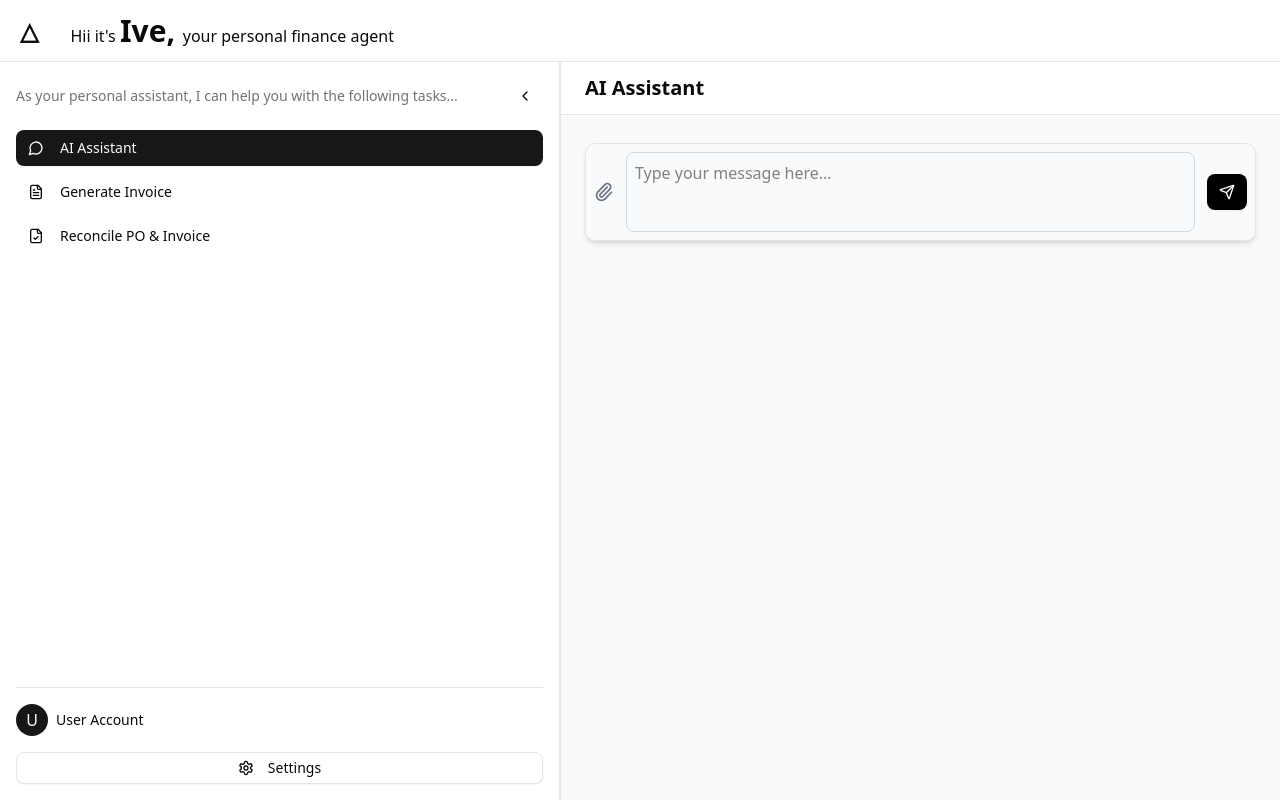
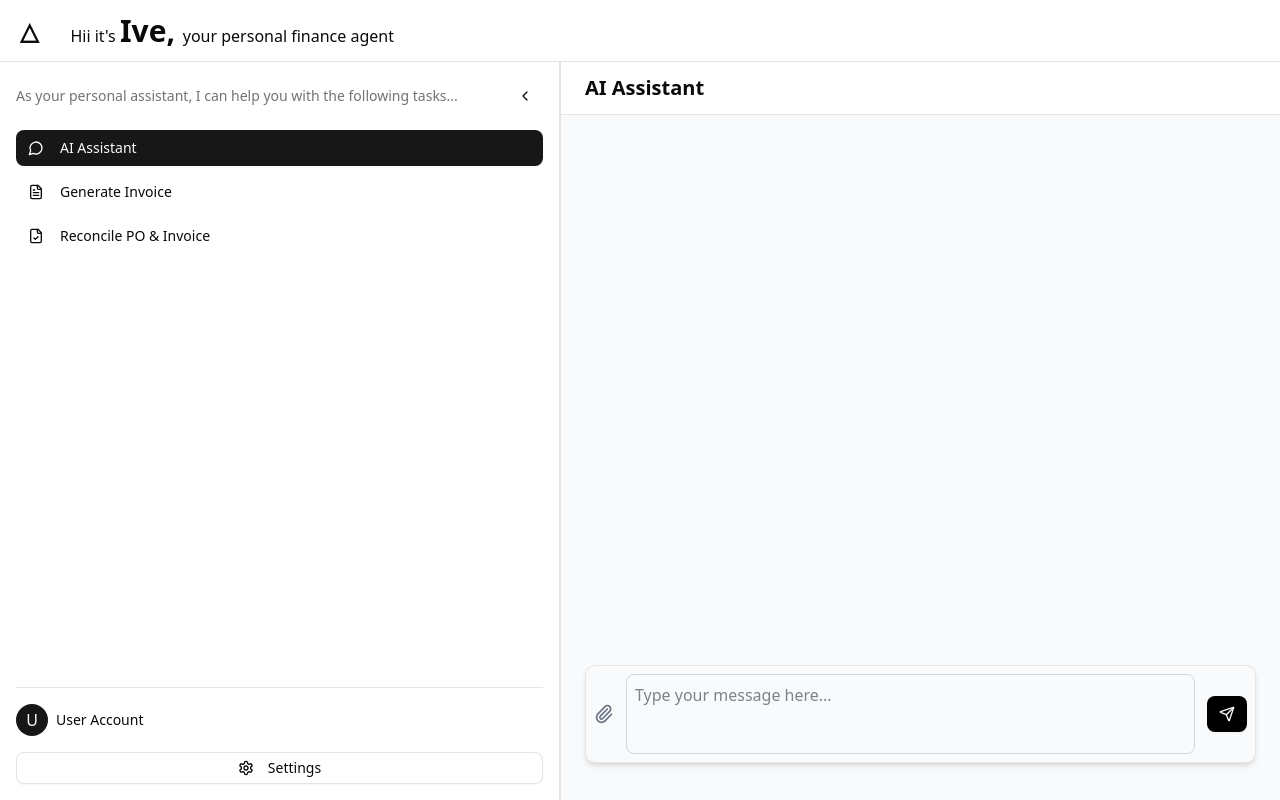
Before and after one commit to tushar-kloud/invoice-management, a React (Vite) app: page / in a window 1280 px wide. Built offline with nearby package versions, Linux system fonts and the light colour scheme.

Commit message:
dev:fixed the userinput component to be at the bottom of the screen

```diff
--- a/src/components/chatInterface.jsx
+++ b/src/components/chatInterface.jsx
@@ -14,11 +14,13 @@ export default function ChatInterface() {
   useEffect(() => {
   }, [messages, setMessages])
   return (
-    <div className="flex flex-col h-auto">
-      <div className="flex-1 overflow-y-auto mb-1 space-top-4">
+    <div className="flex flex-col min-h-[78vh] h-auto">
+      <div className="flex-1 h-full overflow-y-auto mb-1 space-top-4">
         <ConversationWindow messages={messages} setMessages={setMessages} />
       </div>
+      <div className="flex-shrink-0">
       <UserInputs message={messages} setMessages={setMessages} />
+      </div>
     </div>
   )
 }
```
